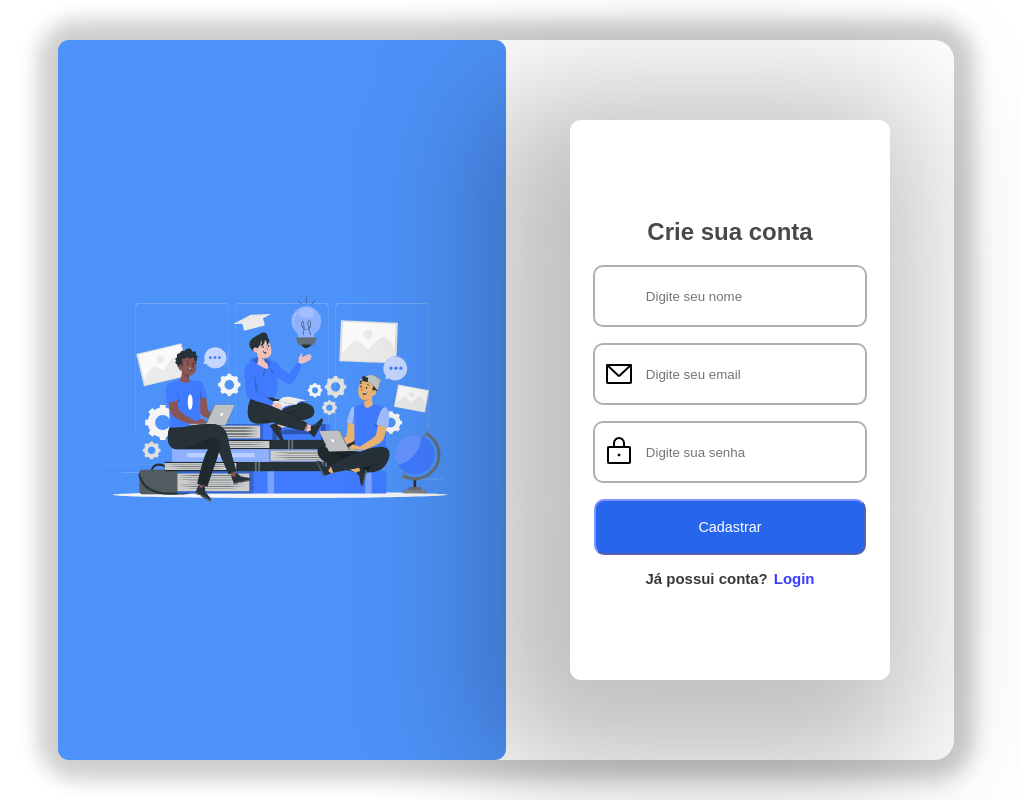
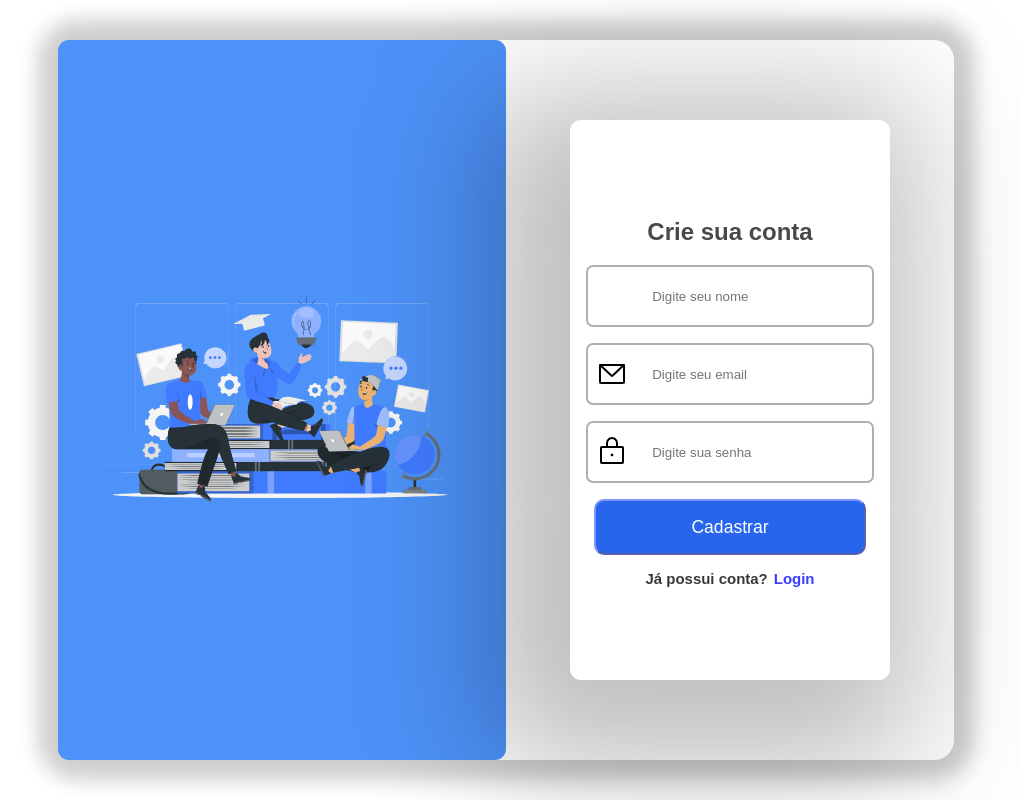
Before and after one commit to mat3us11/TaskUP, a plain HTML site: page cadastro.html in a window 1280 px wide. Shown: the whole page, without its empty margins (134-1153 px from the left). Drawn offline with Linux system fonts and the light colour scheme.

Commit message:
cadastro 1.1.5

```diff
--- a/css/cadastro.css
+++ b/css/cadastro.css
@@ -61,12 +61,12 @@ main{
 .dados-preencher{
     background-repeat: no-repeat;
     background-position: 8px center;
-    padding-left: 4vw ; /* espaço pro texto */
+    padding-left: 8vh ; /* espaço pro texto */
 
     height: 7vh;
     width: 17vw;
     border: 2px solid rgba(0, 0, 0, 0.308);
-    border-radius: 10px;
+    border-radius: 7px;
     outline: none;
 }
 .botao{
@@ -77,7 +77,7 @@ main{
     border-color: rgb(128, 147, 255);
     color: white;
     font-family: Arial, Helvetica, sans-serif;
-    font-size: 0.9rem;
+    font-size: 110%;
 }
 .baixo{
     display: flex;
```
